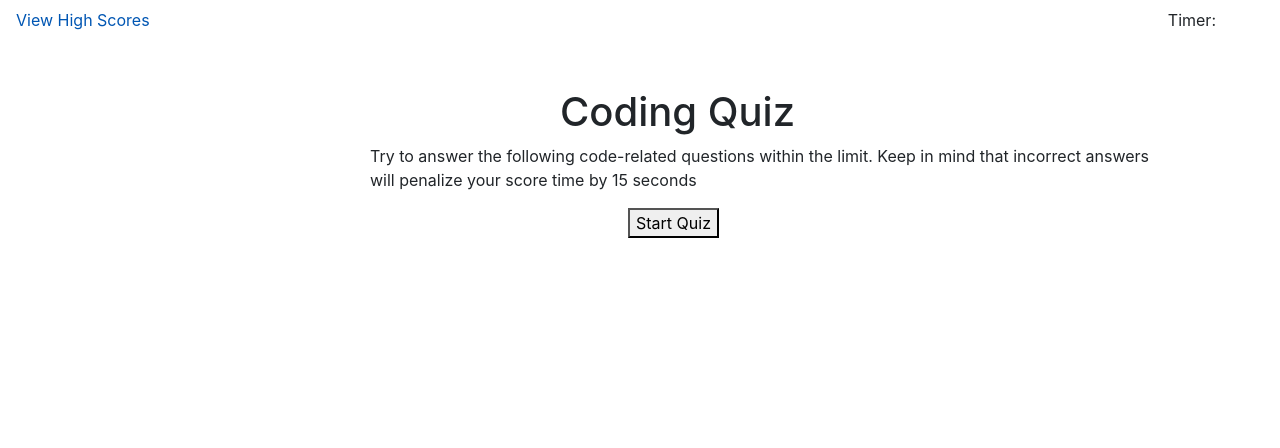
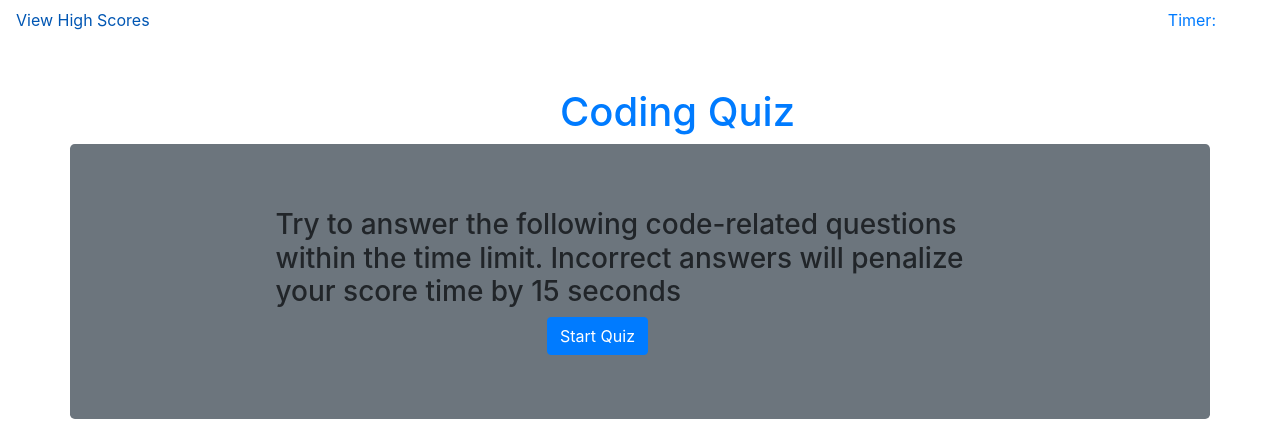
Before and after one commit to Glove1911/Code-Quiz-Assignment, a plain HTML site: page index.html in a window 1280 px wide. Drawn offline with nearby package versions, Linux system fonts and the light colour scheme.

```diff
--- a/index.html
+++ b/index.html
@@ -13,10 +13,11 @@
 <body id = "body">
     <ul class="nav">
         <li class="nav-item">
-            <a class="nav-link active" href="#">View High Scores</a>
+            <a class="nav-link active high-score" href="#">View High Scores</a>
+                <div id = "high"></div>
         </li>
         <li class="nav-item ml-auto px-5">
-            <nav class="nav-link" href="#">Timer:<span id="timer"></span></nav>
+            <nav class="nav-link text-primary" href="#">Timer:<span id="timer"></span></nav>
         </li>
     </ul>
     <div class="container">
@@ -24,20 +25,20 @@
             <!-- <div class="col-sm">
             One of three columns
           </div> -->
-            <div class="col-md-7 ml-auto pr-5 pt-5">
+            <div class="col-md-7 text-primary ml-auto pr-5 pt-5">
                 <h1>Coding Quiz</h1>
             </div>
         </div>
-        <div class="row justify-content-center">
-            <div class="col-sm-9 ml-auto pr-5">
-                <p>Try to answer the following code-related questions within the limit.
-                    Keep in mind that incorrect answers will penalize your score
-                    time by 15 seconds</p>
+        <div class="row justify-content-center jumbotron bg-secondary">
+            <div class="col-sm-9 ml-5 pr-5">
+                <h3>Try to answer the following code-related questions within the time limit.
+                    Incorrect answers will penalize your score
+                    time by 15 seconds</h3>
             </div>
             <div class="row">
                 <div class="col-sm-12 pr-5">
                     <form>
-                        <button id="button">Start Quiz</button>
+                        <button id="button" class ="btn btn-primary ml-5">Start Quiz</button>
                     </form>
 
                 </div>
@@ -57,12 +58,6 @@
     <div id="response"></div>
 
 
-    <div id = "save-score">
-        <form id = "input-form">
-            <!-- <input type="text" name="name" id="name">  -->
-            <!-- <button id = "save-name">Submit</button> -->
-        </form>
-    </div>
 
 
 
```
